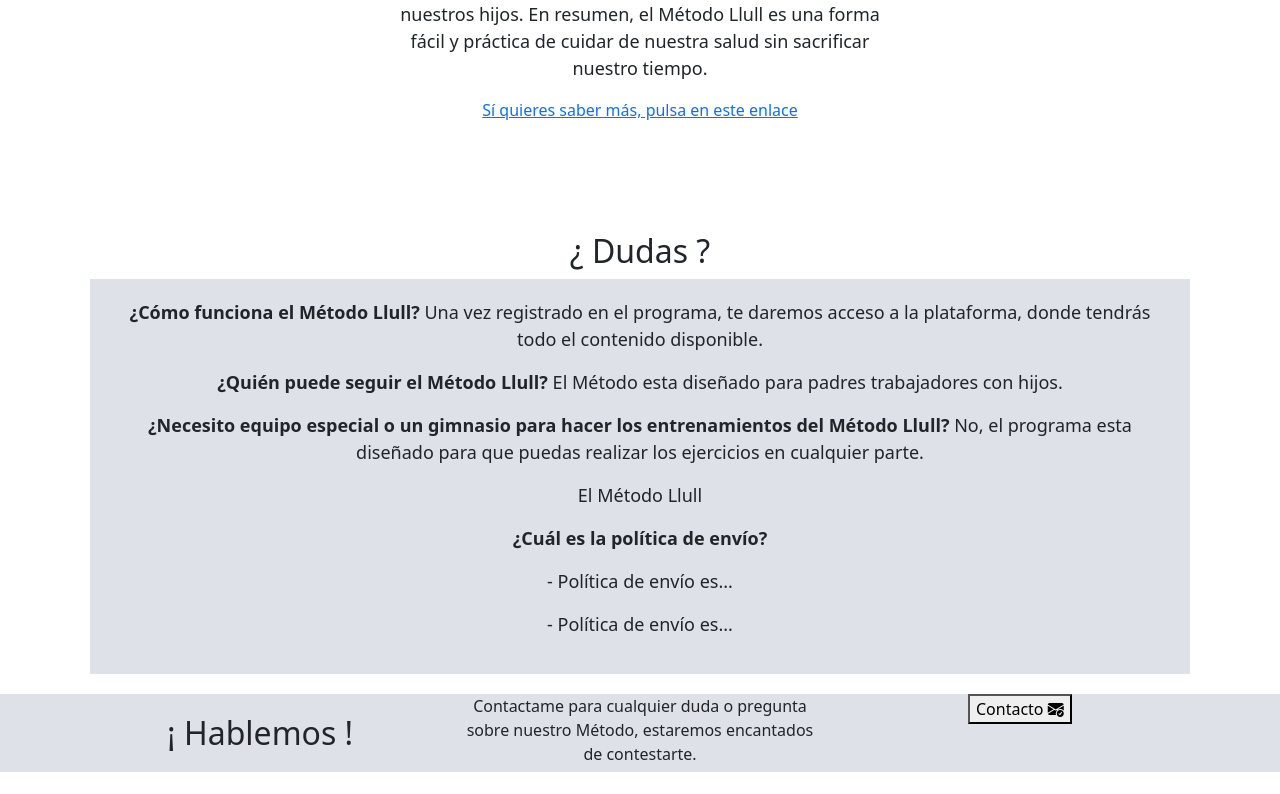
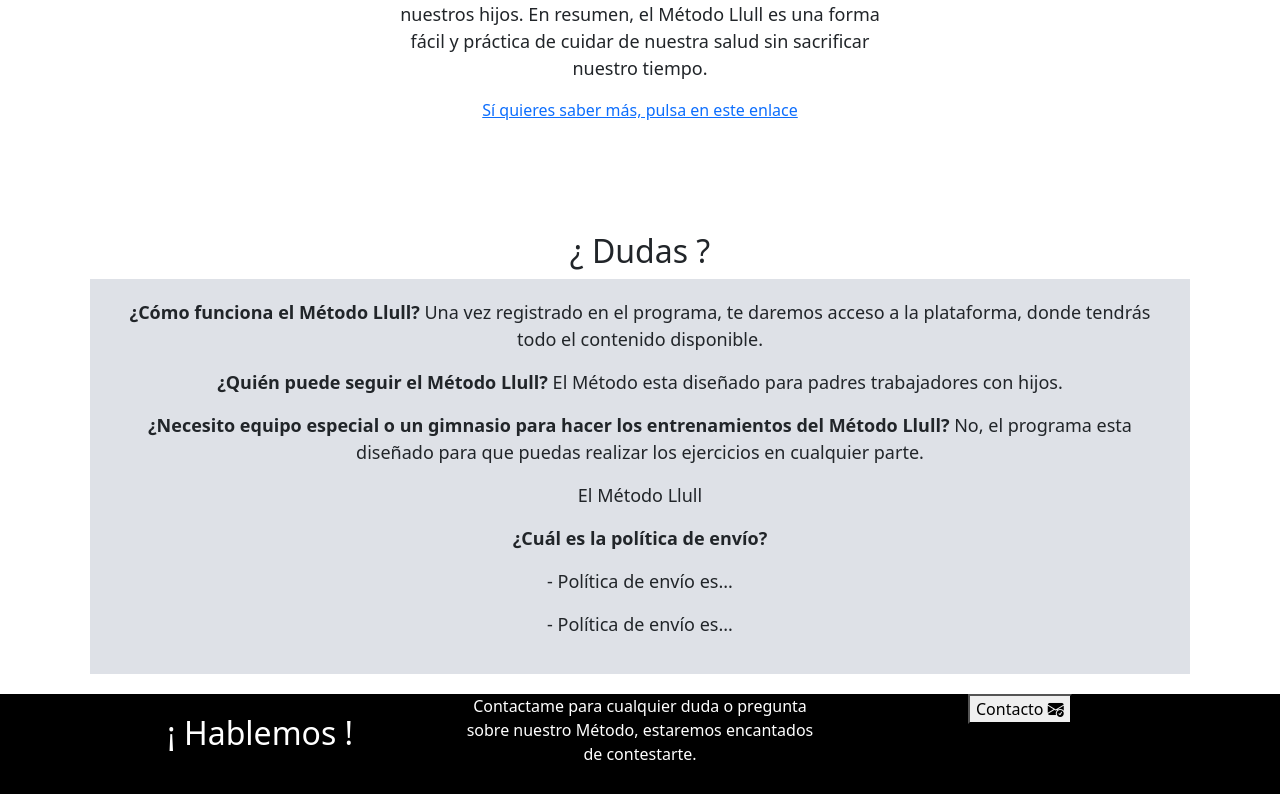
Before and after one commit to edullull/Mllull2, a website: page index.html in a window 1280 px wide. Shown: the part 1611-2405 px from the top of the page. Before the commit the page ends 2383 px from the top, so only its background shows below. Drawn offline with nearby package versions, Linux system fonts and the light colour scheme.

Commit message:
6 changes

```diff
--- a/styles.css
+++ b/styles.css
@@ -133,8 +133,9 @@ p{
 
 .contadora{
     width: 100%;
-    background-color: rgb(222, 225, 231);
-
+    height: 100px;
+    background-color: black;
+    color: white;
 
 }
 
```
